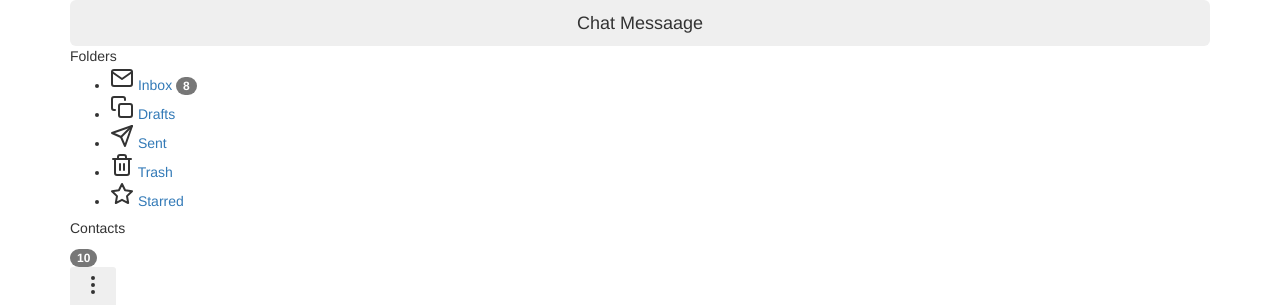
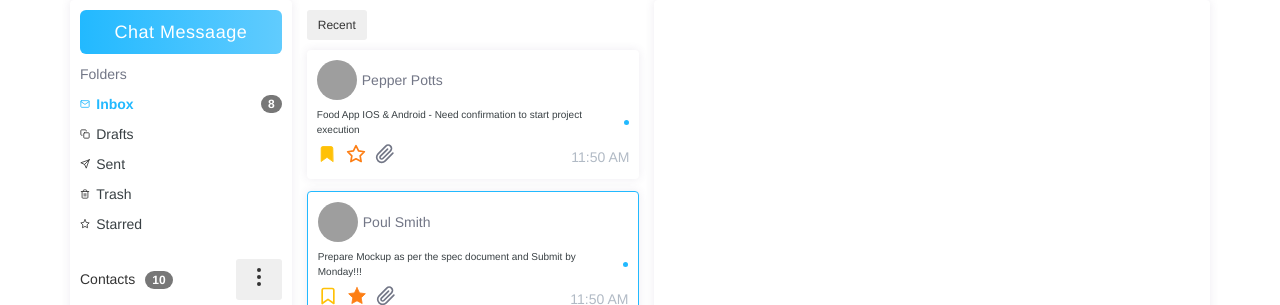
Before and after one commit to Peristratus/cafe-flask-app, a Flask app: page /chatapp in a window 1280 px wide. Shown: the top 305 px of the page. Run offline with Flask 2, Linux system fonts and the light colour scheme; the visitor is signed in with stand-in values (Sample User, id 1); some libraries are stand-ins or nearby versions; grey boxes are pictures that could not be loaded.

Commit message:
initial commit

```diff
--- /dev/null
+++ b/static/css/style3.css
@@ -0,0 +1,537 @@
+body{
+    background:#DCDCDC;
+    margin-top:20px;
+}
+
+.email-app {
+  display: flex;
+}
+
+.email-app .email-toolbars-wrapper {
+  background-color: #ffffff;
+  width: 20%;
+  margin-right: 1.5rem;
+  border-radius: 4px;
+  box-shadow: 0px 0px 10px 0px rgba(82, 63, 105, 0.1);
+  -webkit-box-shadow: 0px 0px 10px 0px rgba(82, 63, 105, 0.1);
+  -moz-box-shadow: 0px 0px 10px 0px rgba(82, 63, 105, 0.1);
+  -ms-box-shadow: 0px 0px 10px 0px rgba(82, 63, 105, 0.1);
+}
+
+.email-app .email-toolbars-wrapper .toolbar-header {
+  padding: 1rem;
+  flex-flow: row;
+  display: flex;
+  align-items: center;
+}
+
+.email-app .email-toolbars-wrapper .toolbar-header .btn-compose-mail {
+  background: #F4F7FD;
+  font-weight: 300;
+  letter-spacing: .5px;
+  border: none;
+  transition: all, 0.3s;
+  color: #ffffff;
+  background-image: -webkit-linear-gradient(left, #22b9ff 0%, rgba(34, 185, 255, 0.7) 100%);
+  background-image: -o-linear-gradient(left, #22b9ff 0%, rgba(34, 185, 255, 0.7) 100%);
+  background-image: linear-gradient(to right, #22b9ff 0%, rgba(34, 185, 255, 0.7) 100%);
+  background-repeat: repeat-x;
+  filter: progid:DXImageTransform.Microsoft.gradient(startColorstr='#FF22B9FF', endColorstr='#B322B9FF', GradientType=1);
+}
+
+@media (prefers-reduced-motion: reduce) {
+  .email-app .email-toolbars-wrapper .toolbar-header .btn-compose-mail {
+    transition: none;
+  }
+}
+
+.email-app .email-toolbars-wrapper .toolbar-header .btn-compose-mail svg {
+  color: #ffffff;
+  width: 22px;
+  height: 22px;
+}
+
+.email-app .email-toolbars-wrapper .toolbar-header .btn-compose-mail:hover {
+  box-shadow: 0px 1px 6px 0px rgba(34, 185, 255, 0.75);
+}
+
+.email-app .email-toolbars-wrapper .toolbar-body .toolbar-title {
+  color: #727686;
+  padding: 0 1rem .5rem 1rem;
+}
+
+.email-app .email-toolbars-wrapper .toolbar-body .toolbar-menu {
+  padding: 0;
+  margin-bottom: 1rem;
+  height: auto;
+  list-style-type: none;
+}
+
+.email-app .email-toolbars-wrapper .toolbar-body .toolbar-menu li {
+  display: flex;
+  align-items: center;
+  padding: .5rem 1rem;
+  transition: 0.4s;
+  position: relative;
+}
+
+.email-app .email-toolbars-wrapper .toolbar-body .toolbar-menu li:hover {
+  color: #22b9ff;
+}
+
+.email-app .email-toolbars-wrapper .toolbar-body .toolbar-menu li:hover a {
+  color: #22b9ff;
+  font-weight: 600;
+}
+
+.email-app .email-toolbars-wrapper .toolbar-body .toolbar-menu li svg {
+  margin-right: 0.625rem;
+  width: 1rem;
+  height: 1rem;
+  line-height: 1.5;
+}
+
+.email-app .email-toolbars-wrapper .toolbar-body .toolbar-menu li a {
+  flex: 1;
+  color: #394044;
+  font-size: 14px;
+  text-decoration: none;
+  transition: all, 0.3s;
+}
+
+@media (prefers-reduced-motion: reduce) {
+  .email-app .email-toolbars-wrapper .toolbar-body .toolbar-menu li a {
+    transition: none;
+  }
+}
+
+.email-app .email-toolbars-wrapper .toolbar-body .toolbar-menu li.active a {
+  color: #22b9ff;
+  font-weight: 600;
+}
+
+.email-app .email-toolbars-wrapper .toolbar-body .toolbar-menu li.active svg {
+  color: #22b9ff;
+}
+
+.email-app .email-toolbars-wrapper .toolbar-body .contact-header {
+  padding: 1rem;
+  justify-content: space-between;
+  display: flex;
+  align-items: center;
+}
+
+.email-app .email-toolbars-wrapper .toolbar-body .contact-header .contact-left {
+  display: flex;
+  align-items: center;
+}
+
+.email-app .email-toolbars-wrapper .toolbar-body .contact-header .contact-left .title {
+  margin: 0 1rem 0 0;
+}
+
+.email-app .email-toolbars-wrapper .toolbar-body .contact-header .dropdown {
+  float: right;
+}
+
+.email-app .email-toolbars-wrapper .toolbar-body .contact-list {
+  padding: 0 1rem;
+  list-style-type: none;
+}
+
+.email-app .email-toolbars-wrapper .toolbar-body .contact-list .contact-list-item {
+  padding: .625rem 0;
+  display: block;
+}
+
+.email-app .email-toolbars-wrapper .toolbar-body .contact-list .contact-list-item:last-child {
+  border-bottom: 0;
+}
+
+.email-app .email-toolbars-wrapper .toolbar-body .contact-list .contact-list-item a {
+  text-decoration: none;
+}
+
+.email-app .email-toolbars-wrapper .toolbar-body .contact-list .contact-list-item a .pro-pic {
+  flex-shrink: 0;
+  display: flex;
+  align-items: center;
+  padding: 0;
+  width: 20%;
+  max-width: 40px;
+  position: relative;
+}
+
+.email-app .email-toolbars-wrapper .toolbar-body .contact-list .contact-list-item a .pro-pic img {
+  max-width: 100%;
+  width: 100%;
+  border-radius: 100%;
+}
+
+.email-app .email-toolbars-wrapper .toolbar-body .contact-list .contact-list-item a .pro-pic .active {
+  width: 12px;
+  height: 12px;
+  background: #17d1bd;
+  border-radius: 100%;
+  position: absolute;
+  top: 6px;
+  right: -4px;
+  border: 2px solid #ffffff;
+}
+
+.email-app .email-toolbars-wrapper .toolbar-body .contact-list .contact-list-item a .pro-pic .inactive {
+  width: 12px;
+  height: 12px;
+  background: #dde1e9;
+  border-radius: 100%;
+  position: absolute;
+  top: 6px;
+  right: -4px;
+  border: 2px solid #ffffff;
+}
+
+.email-app .email-toolbars-wrapper .toolbar-body .contact-list .contact-list-item a .pro-pic .busy {
+  width: 12px;
+  height: 12px;
+  background: #F95062;
+  border-radius: 100%;
+  position: absolute;
+  top: 6px;
+  right: -4px;
+  border: 2px solid #ffffff;
+}
+
+.email-app .email-toolbars-wrapper .toolbar-body .contact-list .contact-list-item a .user {
+  width: 100%;
+  padding: 5px 10px 0 15px;
+}
+
+.email-app .email-toolbars-wrapper .toolbar-body .contact-list .contact-list-item a .user .user-name {
+  margin: 0;
+  font-weight: 400;
+  font-size: 13px;
+  line-height: 1;
+  color: #394044;
+}
+
+.email-app .email-toolbars-wrapper .toolbar-body .contact-list .contact-list-item a .user .user-designation {
+  font-size: 12px;
+  color: #727686;
+  overflow: hidden;
+  max-width: 100%;
+  white-space: nowrap;
+  margin-bottom: 0;
+}
+
+.email-app .email-list-wrapper {
+  width: 30%;
+  margin-right: 1.5rem;
+}
+
+.email-app .email-list-wrapper .email-list-scroll-container {
+  height: 100vh;
+  position: relative;
+}
+
+.email-app .email-list-wrapper .email-list-header {
+  padding: 1rem 0;
+  flex-direction: row;
+  justify-content: space-between;
+  display: flex;
+  align-items: center;
+}
+
+.email-app .email-list-wrapper .email-list {
+  height: calc(100vh - 70px);
+  list-style-type: none;
+  padding: 0;
+}
+
+.email-app .email-list-wrapper .email-list .email-list-item {
+  margin-bottom: 1.2rem;
+  background-color: #ffffff;
+  padding: 1rem;
+  display: flex;
+  flex-direction: column;
+  text-decoration: none;
+  border-radius: 4px;
+  box-shadow: 0px 0px 10px 0px rgba(82, 63, 105, 0.1);
+  -webkit-box-shadow: 0px 0px 10px 0px rgba(82, 63, 105, 0.1);
+  -moz-box-shadow: 0px 0px 10px 0px rgba(82, 63, 105, 0.1);
+  -ms-box-shadow: 0px 0px 10px 0px rgba(82, 63, 105, 0.1);
+}
+
+.email-app .email-list-wrapper .email-list .email-list-item.active {
+  border: 1.5px solid #22b9ff;
+}
+
+.email-app .email-list-wrapper .email-list .email-list-item .recipient {
+  display: flex;
+  align-items: center;
+  flex-shrink: 0;
+  padding: 0;
+  margin-bottom: .7rem;
+}
+
+.email-app .email-list-wrapper .email-list .email-list-item .recipient img {
+  margin-right: .5rem;
+  width: 40px;
+  height: 40px;
+  border-radius: 100%;
+}
+
+.email-app .email-list-wrapper .email-list .email-list-item .recipient .recipient-name {
+  font-weight: 500;
+  font-size: 14px;
+  line-height: 1;
+  color: #727686;
+}
+
+.email-app .email-list-wrapper .email-list .email-list-item .recipient .recipient-name:hover {
+  color: #22b9ff;
+  text-decoration: none;
+}
+
+.email-app .email-list-wrapper .email-list .email-list-item .email-subject {
+  display: flex;
+  align-items: center;
+  justify-content: space-between;
+  color: #394044;
+  font-size: 1rem;
+  font-weight: 400;
+  margin-bottom: .7rem;
+  text-decoration: none;
+  line-height: 1.5;
+  transition: all, 0.3s;
+}
+
+@media (prefers-reduced-motion: reduce) {
+  .email-app .email-list-wrapper .email-list .email-list-item .email-subject {
+    transition: none;
+  }
+}
+
+.email-app .email-list-wrapper .email-list .email-list-item .email-subject .unread {
+  flex-shrink: 0;
+  margin-left: 1rem;
+  width: .5rem;
+  height: .5rem;
+  border-radius: 100%;
+  display: block;
+  background: #22b9ff;
+}
+
+.email-app .email-list-wrapper .email-list .email-list-item .email-subject:hover {
+  color: #22b9ff;
+}
+
+.email-app .email-list-wrapper .email-list .email-list-item .email-footer {
+  display: flex;
+  align-items: center;
+  justify-content: space-between;
+}
+
+.email-app .email-list-wrapper .email-list .email-list-item .email-footer .email-action a {
+  margin-right: .5rem;
+  transition: all, 0.3s;
+}
+
+@media (prefers-reduced-motion: reduce) {
+  .email-app .email-list-wrapper .email-list .email-list-item .email-footer .email-action a {
+    transition: none;
+  }
+}
+
+.email-app .email-list-wrapper .email-list .email-list-item .email-footer .email-action a.starred {
+  color: #fd7e14;
+}
+
+.email-app .email-list-wrapper .email-list .email-list-item .email-footer .email-action a.starred .fill {
+  stroke-width: 1px;
+  fill: #fd7e14;
+  color: #fd7e14;
+}
+
+.email-app .email-list-wrapper .email-list .email-list-item .email-footer .email-action a.important {
+  color: #ffc107;
+}
+
+.email-app .email-list-wrapper .email-list .email-list-item .email-footer .email-action a.important .fill {
+  stroke-width: 1px;
+  fill: #ffc107;
+  color: #ffc107;
+}
+
+.email-app .email-list-wrapper .email-list .email-list-item .email-footer .email-action a.attachment {
+  color: #727686;
+}
+
+.email-app .email-list-wrapper .email-list .email-list-item .email-footer .email-action a.attachment:hover {
+  color: #22b9ff;
+  text-decoration: none;
+}
+
+.email-app .email-list-wrapper .email-list .email-list-item .email-footer .email-action a svg {
+  width: 20px;
+  height: 20px;
+}
+
+.email-app .email-list-wrapper .email-list .email-list-item .email-footer .email-time {
+  color: #B1BAC5;
+}
+
+.email-app .email-desc-wrapper {
+  width: 50%;
+  background-color: #ffffff;
+  padding: 2rem;
+  border-radius: 4px;
+  box-shadow: 0px 0px 10px 0px rgba(82, 63, 105, 0.1);
+  -webkit-box-shadow: 0px 0px 10px 0px rgba(82, 63, 105, 0.1);
+  -moz-box-shadow: 0px 0px 10px 0px rgba(82, 63, 105, 0.1);
+  -ms-box-shadow: 0px 0px 10px 0px rgba(82, 63, 105, 0.1);
+}
+
+.email-app .email-desc-wrapper .email-header {
+  margin-bottom: 1.5rem;
+}
+
+.email-app .email-desc-wrapper .email-header .email-date {
+  color: #727686;
+  font-size: 13px;
+  margin-bottom: .5rem;
+}
+
+.email-app .email-desc-wrapper .email-header .email-subject {
+  color: #394044;
+  font-size: 1.2rem;
+  line-height: 1.5;
+  font-weight: 500;
+  margin-bottom: .8rem;
+  flex-shrink: 0;
+}
+
+.email-app .email-desc-wrapper .email-header .recipient {
+  margin: 0;
+  font-size: 14px;
+  line-height: 1;
+  color: #727686;
+}
+
+.email-app .email-desc-wrapper .email-header .recipient span {
+  font-weight: 500;
+  color: #394044;
+}
+
+.email-app .email-desc-wrapper .email-body {
+  min-height: 350px;
+  color: #727686;
+  margin-bottom: 2rem;
+}
+
+.email-app .email-desc-wrapper .email-body p {
+  font-size: 13px;
+  margin-bottom: 1rem;
+  line-height: 2;
+}
+
+.email-app .email-desc-wrapper .email-attachment {
+  margin-bottom: 2rem;
+}
+
+.email-app .email-desc-wrapper .email-attachment .file-info {
+  margin-bottom: 1rem;
+  display: flex;
+  align-items: center;
+}
+
+.email-app .email-desc-wrapper .email-attachment .file-info .file-size {
+  color: #B1BAC5;
+  margin-right: .5rem;
+  display: flex;
+  align-items: center;
+}
+
+.email-app .email-desc-wrapper .email-attachment .file-info .file-size svg {
+  width: 20px;
+  height: 20px;
+  margin-right: .5rem;
+}
+
+.email-app .email-desc-wrapper .email-attachment .file-info .btn, .email-app .email-desc-wrapper .email-attachment .file-info .wizard > .actions a, .wizard > .actions .email-app .email-desc-wrapper .email-attachment .file-info a, .email-app .email-desc-wrapper .email-attachment .file-info .fc button, .fc .email-app .email-desc-wrapper .email-attachment .file-info button {
+  font-size: 13px;
+  margin-right: .5rem;
+  padding: 0.1875rem .7rem;
+  box-shadow: none;
+}
+
+.email-app .email-desc-wrapper .email-attachment .attachment-list {
+  padding: 0;
+  height: 100%;
+}
+
+.email-app .email-desc-wrapper .email-attachment .attachment-list .attachment-list-item {
+  display: inline-block;
+  text-align: center;
+  vertical-align: middle;
+  width: 80px;
+  height: 80px;
+  overflow: hidden;
+  margin: 0 .5rem .5rem 0;
+  background-color: #d3f1ff;
+  border-radius: 4px;
+}
+
+.email-app .email-desc-wrapper .email-attachment .attachment-list .attachment-list-item span {
+  height: 80px;
+  display: table-cell;
+  vertical-align: middle;
+  width: 80px;
+  font-weight: 300;
+  font-size: 1.5rem;
+}
+
+.email-app .email-desc-wrapper .email-attachment .attachment-list .attachment-list-item img {
+  width: 100%;
+  height: 100%;
+}
+
+.email-app .email-desc-wrapper .email-attachment .attachment-list .attachment-list-item:hover {
+  cursor: pointer;
+}
+
+.email-app .email-desc-wrapper .email-action .btn, .email-app .email-desc-wrapper .email-action .wizard > .actions a, .wizard > .actions .email-app .email-desc-wrapper .email-action a, .email-app .email-desc-wrapper .email-action .fc button, .fc .email-app .email-desc-wrapper .email-action button {
+  margin-right: .7rem;
+}
+
+.email-app .email-desc-wrapper .email-action .btn:first-child i, .email-app .email-desc-wrapper .email-action .wizard > .actions a:first-child i, .wizard > .actions .email-app .email-desc-wrapper .email-action a:first-child i, .email-app .email-desc-wrapper .email-action .fc button:first-child i, .fc .email-app .email-desc-wrapper .email-action button:first-child i {
+  font-size: 13px;
+  margin-left: .5rem;
+}
+
+.email-app .email-desc-wrapper .email-action .btn:last-child i, .email-app .email-desc-wrapper .email-action .wizard > .actions a:last-child i, .wizard > .actions .email-app .email-desc-wrapper .email-action a:last-child i, .email-app .email-desc-wrapper .email-action .fc button:last-child i, .fc .email-app .email-desc-wrapper .email-action button:last-child i {
+  font-size: 13px;
+  margin-right: .5rem;
+}
+
+@media (max-width: 575px) {
+  .email-app .email-toolbars-wrapper,
+  .email-app .email-desc-wrapper {
+    display: none;
+  }
+  .email-app .email-list-wrapper {
+    width: 100%;
+    margin: 0;
+  }
+}
+
+@media (min-width: 600px) and (max-width: 1024px) {
+  .email-app .email-toolbars-wrapper {
+    display: none;
+  }
+  .email-app .email-desc-wrapper {
+    width: 60%;
+  }
+  .email-app .email-list-wrapper {
+    width: 40%;
+  }
+}
--- a/templates/chatapp.html
+++ b/templates/chatapp.html
@@ -28,7 +28,7 @@
                                 <div class="toolbar-title">Folders</div>
                                 <ul class="toolbar-menu">
                                     <li class="active">
-                                        <svg xmlns="http://www.w3.org/2000/svg" width="24" height="24" viewBox="0 0 24 24"
+                                        <svg xmlns="http://www.w3.org/2000/svg" width="24" height="24" viewbox="0 0 24 24"
                                             fill="none" stroke="currentColor" stroke-width="2" stroke-linecap="round"
                                             stroke-linejoin="round" class="feather feather-mail">
                                             <path d="M4 4h16c1.1 0 2 .9 2 2v12c0 1.1-.9 2-2 2H4c-1.1 0-2-.9-2-2V6c0-1.1.9-2 2-2z">
```
